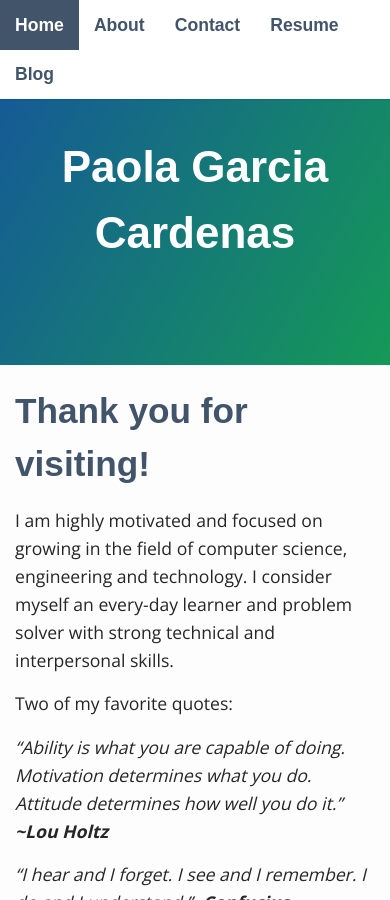
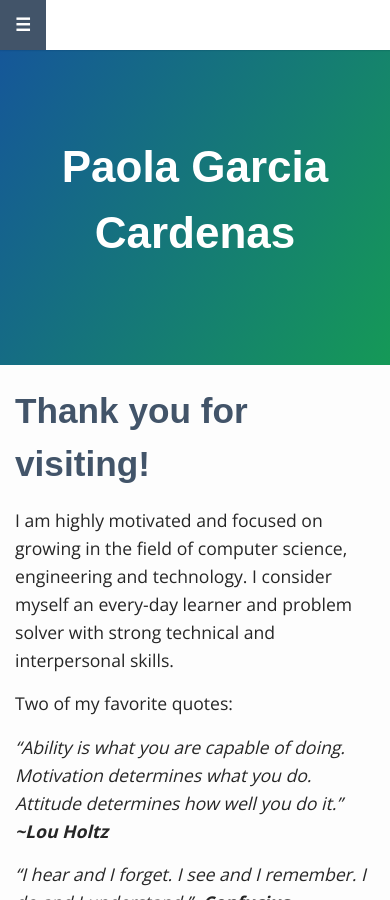
Before and after one commit to paoga87/jekyllsite, a Jekyll site: the page built from index.html, in a window 390 px wide and 900 px high. Built offline with Jekyll 4.4.1, drawn with Linux system fonts in a browser that asks for light colours; some web fonts are replaced.

Commit message:
Initial topnav responsiveness implementation

```diff
--- a/_includes/header.html
+++ b/_includes/header.html
@@ -1,14 +1,13 @@
 <aside>
   <div class="container">
-    <nav>
+    <nav id="topNav" class="topNav">
       <ul>
         <li><a href="{{ "/" | prepend: site.baseurl }}">Home</a></li>
         {% for page in site.pages %} {% if page.title %}
         <li><a href="{{ page.url | prepend: site.baseurl }}">{{ page.title2 }}</a></li>
         {% endif %} {% endfor %}
         <li><a href="{{ "/blog" | prepend: site.baseurl }}">Blog</a></li>
-      </ul>
-      </li>
+        <li><a href="javascript:void(0);" class="icon" onclick="clickFunction()">&#9776;</a></li>
       </ul>
     </nav>
   </div>
--- a/_sass/_layout.scss
+++ b/_sass/_layout.scss
@@ -80,6 +80,48 @@
     z-index: 2;
     border-bottom: 1px solid lighten($light, 30%);
     box-shadow: 0px 1px 1px RGBA(4, 25, 54, .1);
+
+        nav {
+            float: left;
+            max-width: 800px;
+            margin: 0 auto;
+            ul {
+                margin: 0;
+                padding: 0;
+                list-style: none;
+                li {
+                    float: left;
+                    position: relative;
+                    &:last-child {
+                        display:none;
+                    }
+                    a {
+                        text-decoration: none;
+                        display: block;
+                        padding: 15px;
+                        font-family: 'Muli', sans-serif;
+                        line-height: 20px;
+                        margin-bottom: -1px;
+                        box-shadow: 0;
+                        &:hover,
+                        &:active {
+                            background: $link-color;
+                            text-decoration: none;
+                            color: $white;
+                        }
+                    }
+                }
+            }
+            &:after {
+                content: '';
+                display: table;
+                clear: both;
+            }
+
+        }
+
+    @include media-query($on-laptop) {
+
         nav {
             float: left;
             max-width: 800px;
@@ -115,6 +157,34 @@
             }
         }
     }
+
+    @include media-query($on-palm) {
+
+        nav {
+            ul{
+                li{
+                    display:none;
+                    float:right;
+                    &:last-of-type {
+                        display:block;
+                    }
+                }
+            }
+
+            & .responsive {
+                ul{
+                    li{
+                        display:none;
+                        position: relative;
+                        float:right;
+                        display:block;
+                    }
+                }
+            }
+
+        }
+    }
+}
 /* Footer */
 footer {
     color:#828282;
```
Also changed, not shown: _includes/footer.html (+11 -0 lines). Lines whose indentation alone changed are shown as unchanged.
